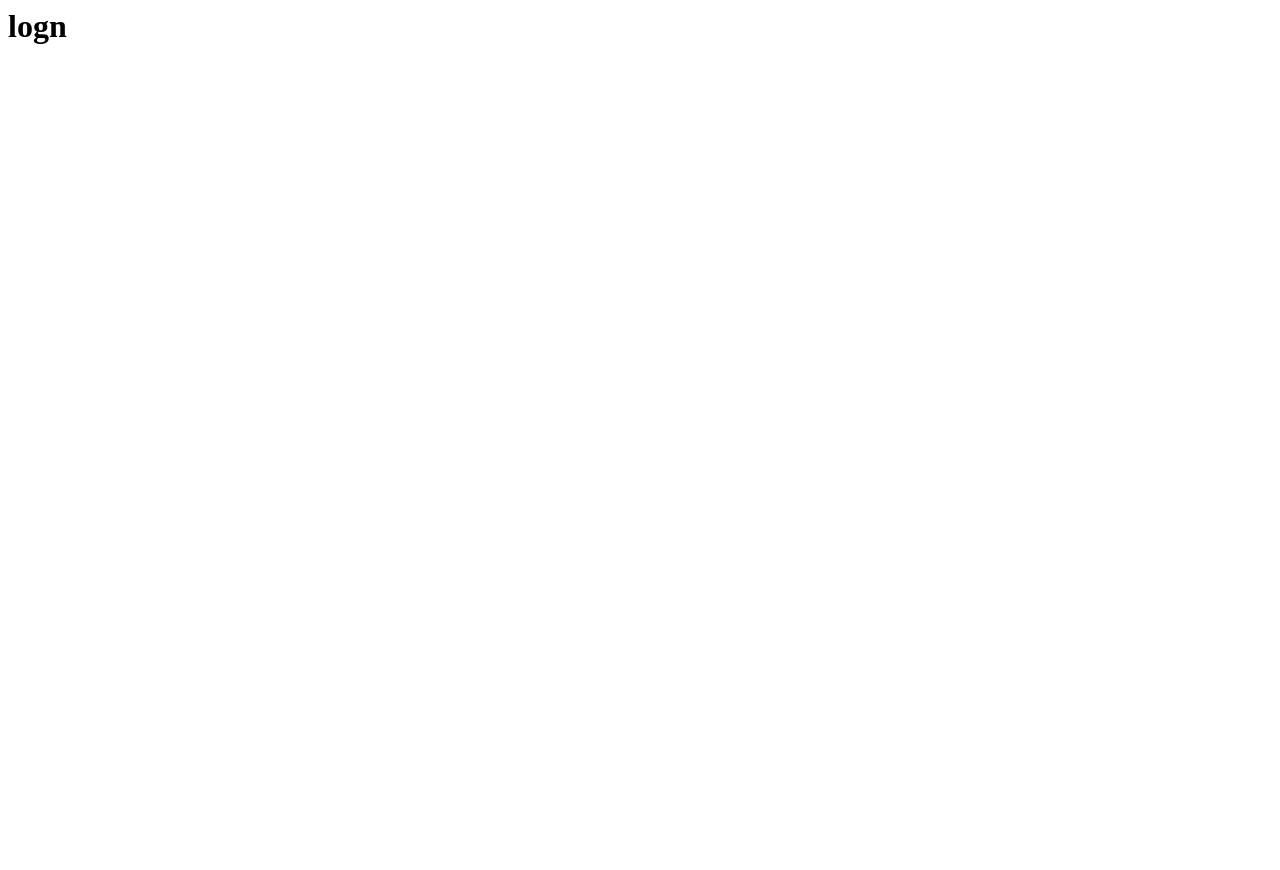
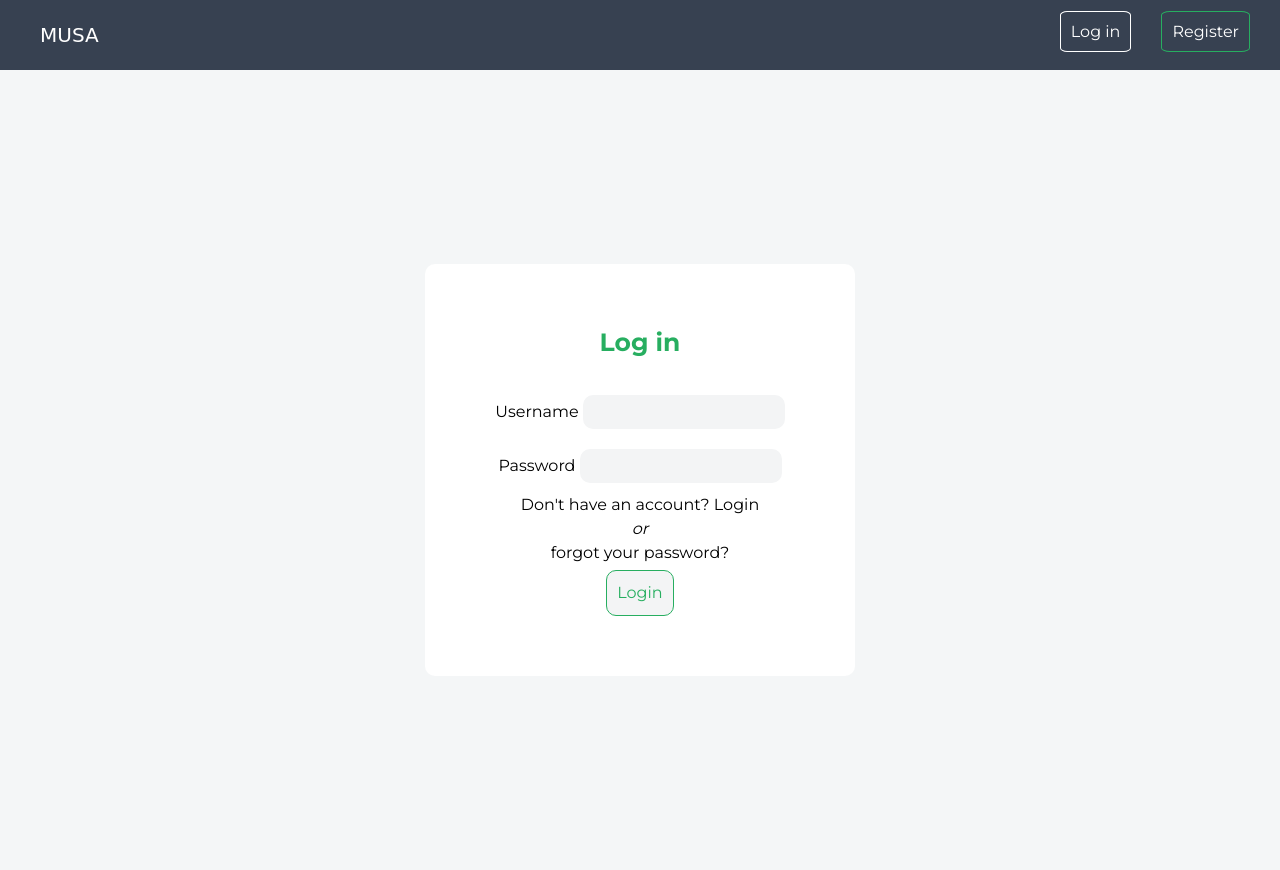
Before and after one commit to myanch200/musa_app, a Django app: page /login/ in a window 1280 px wide. Before the commit the page is almost empty. Before the commit the page ends 44 px from the top, so only its background shows below. Run offline with Django 3.2, Linux system fonts and the light colour scheme; parts of the project's set-up code (start-up, migrations or seed data) failed here and were passed over; some libraries are stand-ins or nearby versions; some web fonts are replaced.

Commit message:
Adding log in functionality

```diff
--- a/accounts/urls.py
+++ b/accounts/urls.py
@@ -8,6 +8,8 @@ urlpatterns = [
     path('',views.home,name='home'),
     path('poem/<str:pk>/', views.poem_details,name='poem_details'),
     path('register/',views.register,name='register'),
-    path('login/',views.login,name='login'),
+    path('login/',views.user_login,name='login'),
+    path('logout/',views.user_logout,name='logout'),
+
 
 ]
--- a/accounts/views.py
+++ b/accounts/views.py
@@ -1,7 +1,10 @@
 from django.shortcuts import render,get_object_or_404,redirect
 from .models import Poem
+from django.contrib.auth.forms import AuthenticationForm
+
 from .forms import RegisterUserForm
 from django.contrib import messages
+from django.contrib.auth import authenticate,login,logout
 # Create your views here.
 def home(request):
     poems =Poem.objects.all().order_by('-date_created')[:6]
@@ -28,5 +31,28 @@ def register(request):
     context = {'form':form}
     return render(request,'accounts/register.html',context)
 
-def login(request):
-    return render(request,'accounts/login.html')
+def user_login(request):
+
+    form = AuthenticationForm()
+    if request.method == 'POST':
+        form = AuthenticationForm(request = request, data = request.POST)
+        if form.is_valid():
+            username = form.cleaned_data.get('username')
+            password = form.cleaned_data.get('password')
+            user = authenticate(username = username, password =password)
+            if user is not None:
+                login(request, user)
+                messages.success(request,f'{user.username} successfully logged in')
+                return redirect('/')
+
+            else:
+                messages.error(request,"Wrong username or password")
+    context = {'form':form}
+
+    return render(request,'accounts/login.html',context)
+
+
+def user_logout(request):
+    logout(request)
+    messages.success(request, 'Logged out')
+    return redirect('accounts:home')
--- a/musa_app/settings.py
+++ b/musa_app/settings.py
@@ -26,7 +26,7 @@ SECRET_KEY = MUSA_APP_SECRET_KEY#
 # SECURITY WARNING: don't run with debug turned on in production!
 DEBUG = True
 
-ALLOWED_HOSTS = []
+ALLOWED_HOSTS = ['*']
 
 
 # Application definition
--- a/templates/accounts/login.html
+++ b/templates/accounts/login.html
@@ -1 +1,46 @@
-<h1>logn</h1>
+{% extends 'accounts/base.html' %}
+{% load static %}
+
+{% block extrahead %}
+    <link rel="stylesheet" href="{% static 'css/authentication.css' %}">
+    <title>Log in</title>
+ {% endblock %}
+{% block content %}
+<div class="register-form">
+    <div class="register-form-inner">
+
+    <form action="" method="POST">
+        <h1 class="form-title">Log in</h1>
+        <br>
+        {% csrf_token %}
+
+        <div class="input">
+            {{form.username.label}}
+            {{form.username}}
+        </div>
+        <div class="input">
+            {{form.password.label}}
+            {{form.password}}
+            </div>
+
+        <div>
+             <a href="{% url 'accounts:register' %}">Don't have an account? Login</a>
+             <br>
+             <em>or</em>
+            <br>
+            <a href="">forgot your password?</a>
+
+
+            </div>
+        <button class="btn-register-form" type="submit">Login</button>
+            {% if messages %}
+                {% for message in messages %}
+                <li {% if message.tags %} class="{{ message.tags }} msg" {% endif %}>{{message}}</li>
+                {% endfor %}
+            {% endif %}
+        </form>
+
+    </div>
+</div>
+
+{% endblock %}
--- a/templates/accounts/nav.html
+++ b/templates/accounts/nav.html
@@ -4,10 +4,24 @@
     <li class="nav-item-left">
         <a  class="logo-text" href="#">MUSA</a>
     </li>
+    {% if user.is_authenticated %}
+
     <li class="nav-item-n">
-        <a class="btn-login" href="#">Login</a>
+        <a class="" href="#">Hi, {{ user.username }}</a>
+    </li>
+    <li class="nav-item-right">
+        <a class="" href="#">Publish</a>
+    </li>
+    <li class="nav-item-right">
+        <a class="btn-register" href="{% url 'accounts:logout' %}">Log out</a>
+    </li>
+
+    {% else %}
+    <li class="nav-item-right">
+        <a class="btn-login" href="{% url 'accounts:login' %}">Log in</a>
     </li>
     <li class="nav-item-right">
         <a class="btn-register" href="{% url 'accounts:register' %}">Register</a>
     </li>
+    {% endif %}
 </nav>
```
Also changed, not shown: templates/accounts/index.html (+1 -6 lines).
